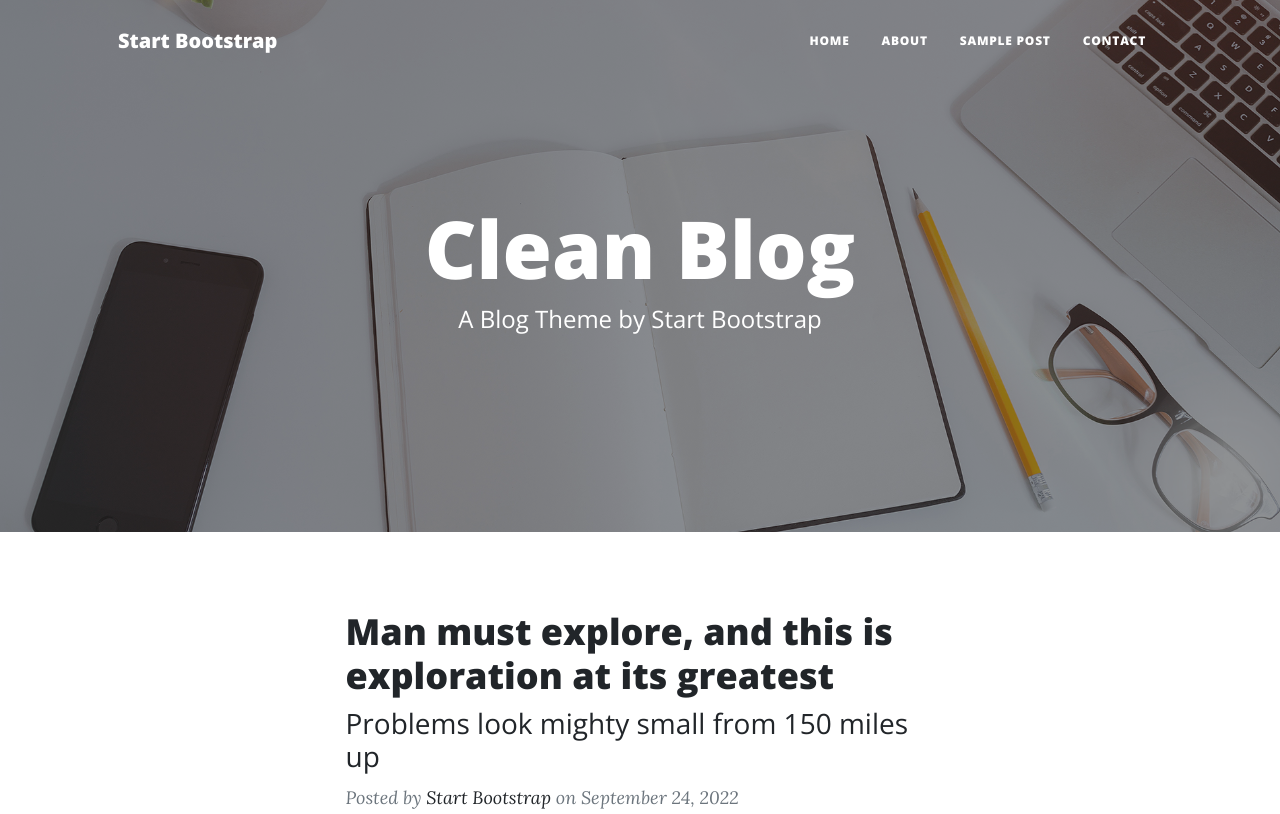
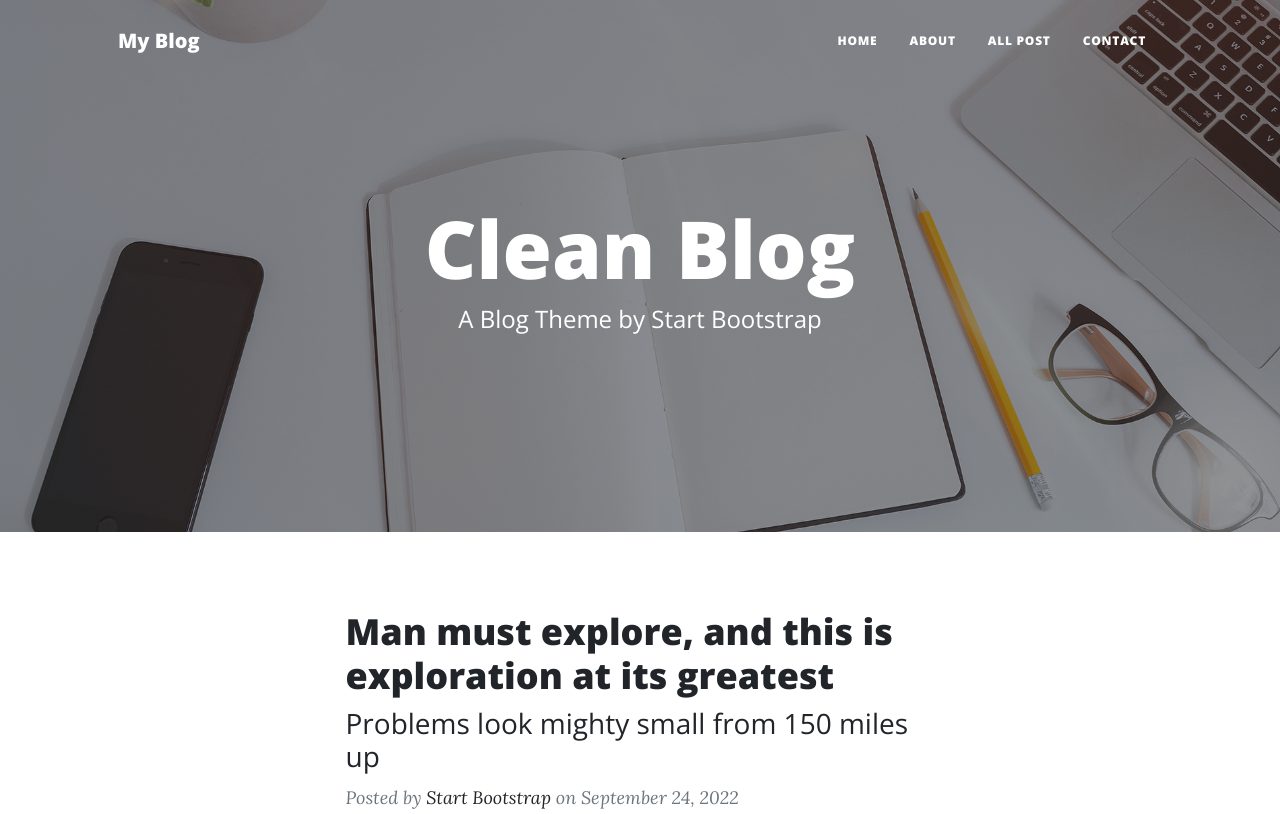
Before and after one commit to danonuevo09/Blog-Site, a plain HTML site: page index.html in a window 1280 px wide. Shown: the top 814 px of the page. Drawn offline with nearby package versions, Linux system fonts and the light colour scheme.

Commit message:
Change Title and Header

```diff
--- a/index.html
+++ b/index.html
@@ -5,7 +5,7 @@
         <meta name="viewport" content="width=device-width, initial-scale=1, shrink-to-fit=no" />
         <meta name="description" content="" />
         <meta name="author" content="" />
-        <title>Clean Blog - Start Bootstrap Theme</title>
+        <title>My Blog</title>
         <link rel="icon" type="image/x-icon" href="assets/favicon.ico" />
         <!-- Font Awesome icons (free version)-->
         <script src="https://use.fontawesome.com/releases/v6.1.0/js/all.js" crossorigin="anonymous"></script>
@@ -19,7 +19,7 @@
         <!-- Navigation-->
         <nav class="navbar navbar-expand-lg navbar-light" id="mainNav">
             <div class="container px-4 px-lg-5">
-                <a class="navbar-brand" href="index.html">Start Bootstrap</a>
+                <a class="navbar-brand" href="index.html">My Blog</a>
                 <button class="navbar-toggler" type="button" data-bs-toggle="collapse" data-bs-target="#navbarResponsive" aria-controls="navbarResponsive" aria-expanded="false" aria-label="Toggle navigation">
                     Menu
                     <i class="fas fa-bars"></i>
@@ -28,7 +28,7 @@
                     <ul class="navbar-nav ms-auto py-4 py-lg-0">
                         <li class="nav-item"><a class="nav-link px-lg-3 py-3 py-lg-4" href="index.html">Home</a></li>
                         <li class="nav-item"><a class="nav-link px-lg-3 py-3 py-lg-4" href="about.html">About</a></li>
-                        <li class="nav-item"><a class="nav-link px-lg-3 py-3 py-lg-4" href="post.html">Sample Post</a></li>
+                        <li class="nav-item"><a class="nav-link px-lg-3 py-3 py-lg-4" href="post.html">All Post</a></li>
                         <li class="nav-item"><a class="nav-link px-lg-3 py-3 py-lg-4" href="contact.html">Contact</a></li>
                     </ul>
                 </div>
```
